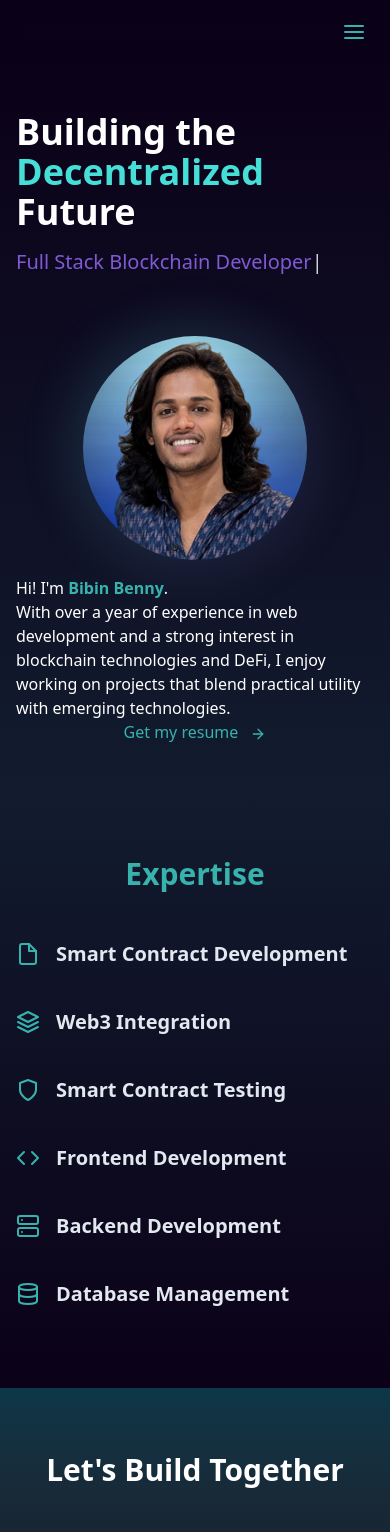
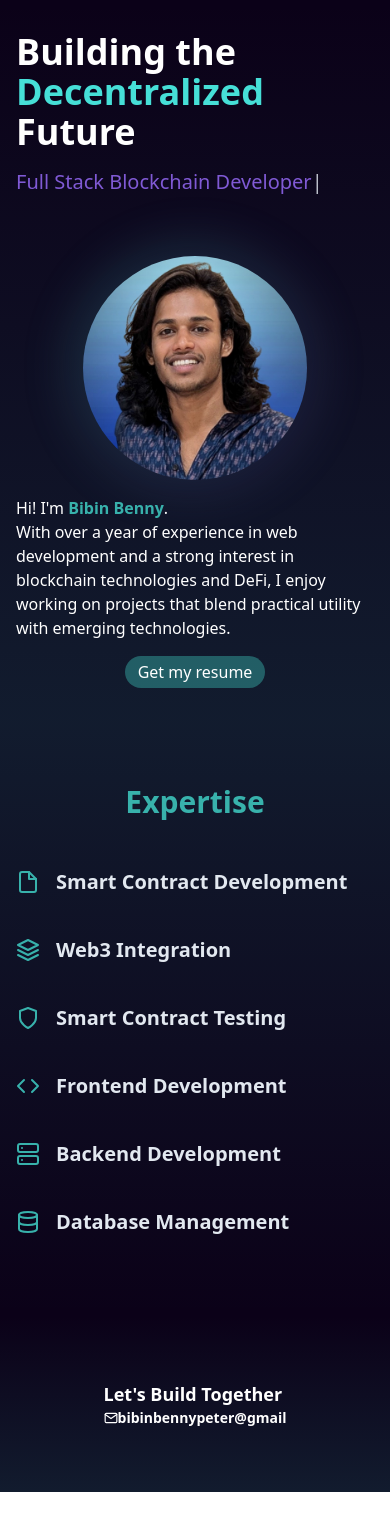
Before and after one commit to BibinBennyPeter/BibinBennyPeter.github.io, a React (Vite) app: page / in a window 390 px wide. Shown: the top 1532 px of the page. After the commit the page ends 1492 px from the top, so only its background shows below. Built offline with nearby package versions, Linux system fonts and the light colour scheme.

Commit message:
update:add resume and refine styling for mobile devices

```diff
--- a/src/App.tsx
+++ b/src/App.tsx
@@ -5,7 +5,7 @@ import { Outlet } from "react-router-dom";
 function App() {
   return (
     <div>
-      <Navbar />
+    {/*<Navbar />*/}
       <main>
         <Outlet />
       </main>
--- a/src/pages/Home.tsx
+++ b/src/pages/Home.tsx
@@ -1,4 +1,3 @@
-// src/pages/Home.tsx
 import { useState, useEffect } from "react";
 import { Link } from "react-router-dom";
 import { motion } from "framer-motion";
@@ -10,7 +9,9 @@ import {
   FiFile,
   FiShield,
   FiLayers,
+  FiMail
 } from "react-icons/fi";
+import profile from "../assets/BibinBenny.jpg";
 
 const Home = () => {
   const [visibleText, setVisibleText] = useState("");
@@ -65,8 +66,8 @@ const Home = () => {
   return (
     <div className="hero-section min-h-screen">
       {/* Hero Section */}
-      <section className="bg-gradient-to-b to-portfolio-teal/15 ">
-        <div className="max-w-7xl mx-auto px-4 sm:px-6 lg:px-8 py-12 md:py-32">
+      <section className="bg-gradient-to-b to-portfolio-teal/15">
+        <div className="max-w-7xl mx-auto px-4 sm:px-6 lg:px-8 py-8 md:py-32">
           <div className="flex flex-col md:flex-row items-center">
             <div className="md:w-1/2 mb-10 md:mb-0">
               <motion.h1
@@ -102,7 +103,7 @@ const Home = () => {
                 <div className="absolute inset-0 rounded-full bg-gradient-to-br from-portfolio-teal to-portfolio-purple/50 opacity-20 blur-xl"></div>
                 <div className="absolute inset-4 rounded-full flex items-center justify-center">
                   <span className="text-8xl font-bold bg-clip-text bg-gradient-to-r from-portfolio-teal to-portfolio-purple">
-                    <img className="rounded-full" src={"/assets/BibinBenny.jpg"} alt="Bibin Benny"/>
+                    <img className="rounded-full" src={profile} alt="Bibin Benny"/>
                   </span>
                 </div>
               </motion.div>
@@ -120,11 +121,11 @@ const Home = () => {
                 initial={{ opacity: 0 }}
                 animate={{ opacity: 1 }}
                 transition={{ delay: 1.5, duration: 0.8 }}
-                className="flex justify-center md:w-1/2 items-center text-portfolio-teal"
+                className="flex justify-center  max-sm:mt-4  md:w-1/2 items-center md:text-portfolio-teal"
 
               >
-                <Link to={"https://bit.ly/BibinBenny_CV"} target="_blank" className="btn-primary">
-                  Get my resume <FiArrowRight className="inline ml-2" />
+                <Link to={"https://bibinbennypeter.github.io/BibinBenny.pdf"} target="_blank" className="flex justify-center items-center max-sm:py-1 btn-primary max-sm:text-white max-sm:bg-portfolio-teal/45 w-35 rounded-2xl">
+                  Get my resume <FiArrowRight className="max-sm:hidden  inline ml-2" />
                 </Link>
 
                 {/*  */}
@@ -171,15 +172,13 @@ const Home = () => {
       </section>
 
       {/* CTA Section */}
-      <section className="py-16 bg-gradient-to-t from-portfolio-dark to-portfolio-blue">
-        <div className="max-w-7xl mx-auto px-4 sm:px-6 lg:px-8">
-          <div className="text-center">
-            <Link to="/contact" className="btn-primary text-lg">
-              <h2 className="text-3xl md:text-4xl font-bold mb-6 text-white hover:text-shadow-portfolio-purple">
-              Let's Build Together
-            </h2>
-            </Link>
-          </div>
+      <section className="py-16 bg-gradient-to-t from-portfolio-teal/15">
+        <div className="flex justify-center max-w-7xl mx-auto px-4 sm:px-6 lg:px-8">
+            <a href={"mailto:bibinbennypeter@gmail.com"} className="btn-primary text-lg">
+              <span className="text-l md:text-3xl font-bold mb-6 text-white hover:text-shadow-portfolio-purple">
+              Let's Build Together <span className="text-sm flex justify-center items-center"><FiMail/>bibinbennypeter@gmail</span>
+            </span>
+            </a>
         </div>
       </section>
     </div>
```
Also changed, not shown: src/assets/BibinBenny.jpg (renamed from public/assets/BibinBenny.jpg), 1 other file (tests, documents, lock files or other folders).
